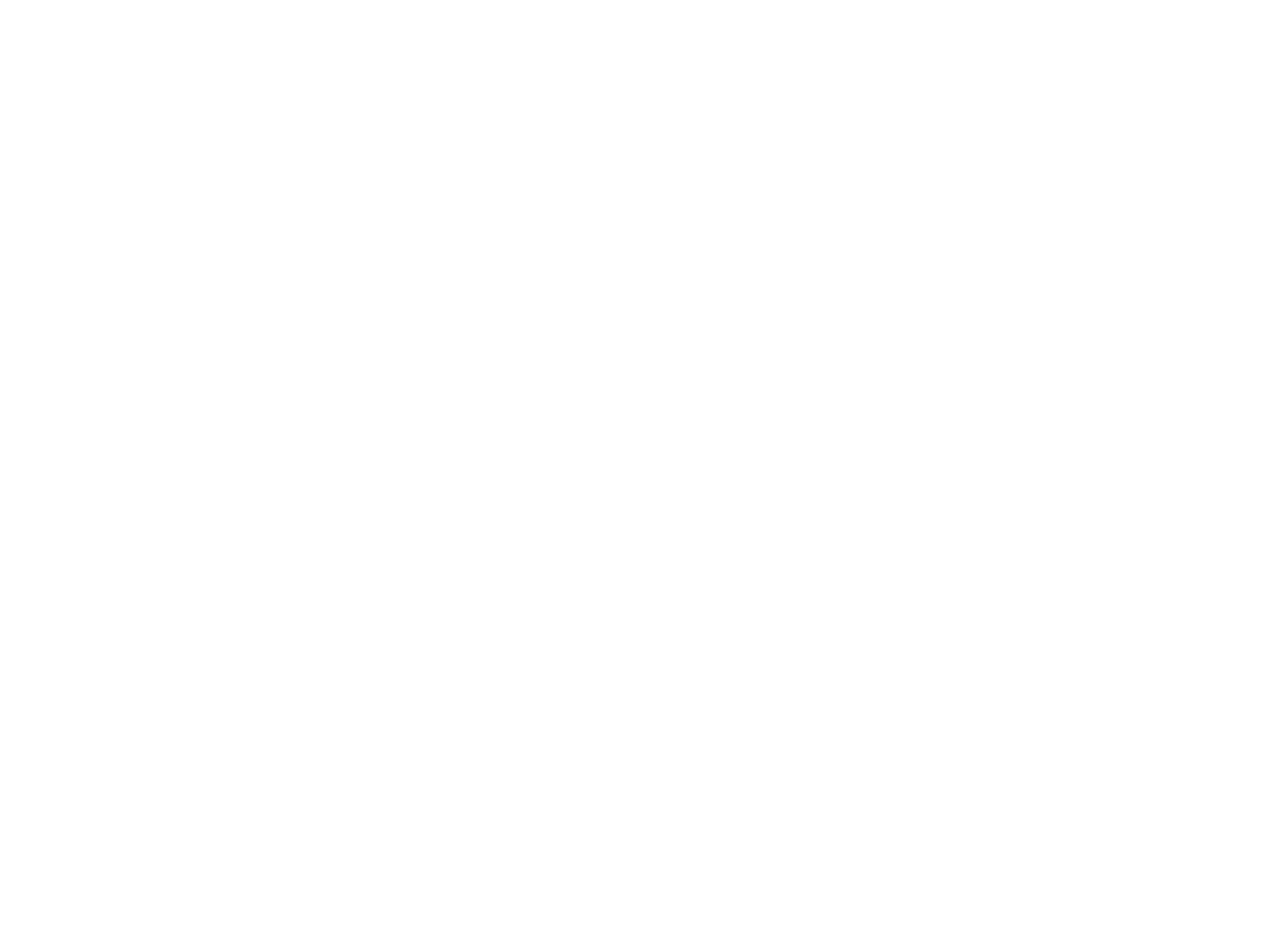
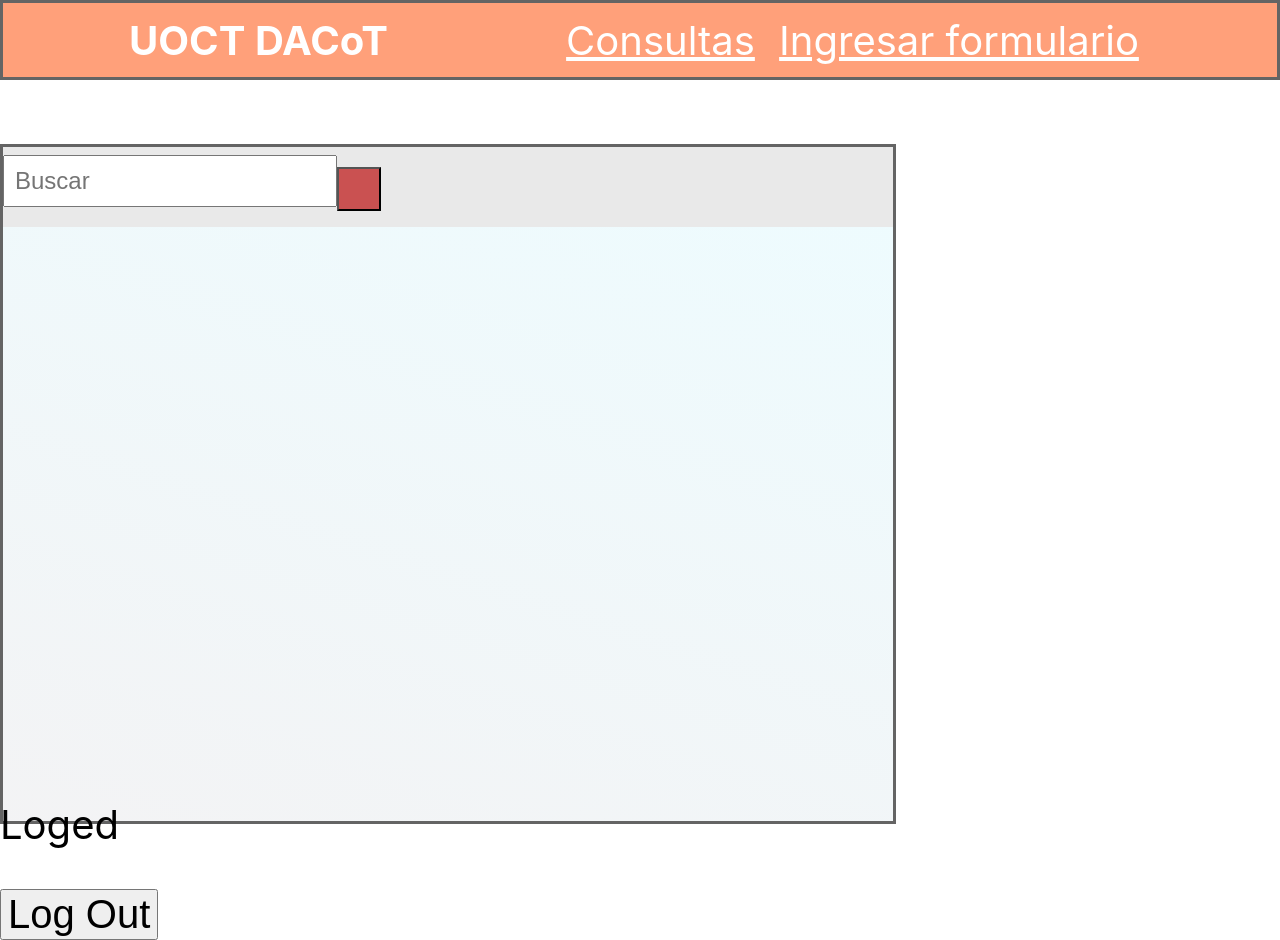
Before and after one commit to DACoT-UOCT/frontend, a React (Create React App) app: page /consulta in a window 1280 px wide. Before the commit the page ends 800 px from the top, so only its background shows below. Built offline with nearby package versions, Linux system fonts and the light colour scheme.

Commit message:
avance en vista de consultas

```diff
--- a/src/App.css
+++ b/src/App.css
@@ -177,7 +177,7 @@
     rgba(129, 129, 144, 0.09287464985994398) 0%,
     rgba(194, 245, 255, 0.2861519607843137) 100%
   );
-  border: 2px solid rgb(100, 100, 100);
+  border: 3px solid rgb(100, 100, 100);
 }
 
 .login-form-view {
@@ -293,14 +293,40 @@
   grid-template:
     "header header" 10vh
     ". ." 8vh
-    "nuevo-s . " 85vh
+    "caja . " 85vh
     /70% auto;
 }
 
 .nuevo-semaforo {
-  grid-area: nuevo-s;
+  grid-area: caja;
 }
 
 .consulta-semaforo {
-  grid-area: consulta-s;
+  grid-area: caja;
+  display: grid;
+  grid-template:
+    "buscador" 10vh
+    "." auto
+    / auto;
 }
+
+.search-container {
+  overflow: hidden;
+  background-color: #e9e9e9;
+  grid-area: buscador;
+}
+.search-container input[type="text"] {
+  padding: 10px;
+  margin-top: 8px;
+  font-size: 24px;
+}
+
+.search-container button {
+  align-self: center;
+  padding: 20px 20px;
+  margin-top: 8px;
+  margin-right: 16px;
+  background: rgb(202, 81, 81);
+  font-size: 17px;
+  cursor: pointer;
+}
--- a/src/components/App.js
+++ b/src/components/App.js
@@ -4,13 +4,12 @@
 import Header from "./Header";
 import Movie from "./Movie";
 import Search from "./Search";
-import NuevoSemaforo from "./NuevoSemaforo";
-import ConsultaSemaforo from "./ConsultaSemaforo";
+import NuevaInstalacion from "./NuevaInstalacion";
+import ConsultaSemaforo from "./ConsultaInstalacion";
 import Login from "./Login";
-import { initialState, loginReducer } from "./Reducer";
+import { initialState, reducer } from "./LoginReducer";
 import { BrowserRouter as Router, Switch, Route } from "react-router-dom";
 import { Link } from "react-router-dom";
-import { BrowserRouter } from "react-router-dom";
 
 export const StateContext = React.createContext();
 export const DispatchContext = React.createContext();
@@ -54,7 +53,7 @@
 
   //   //const { movies, errorMessage, loading } = state;
 
-  const [state, dispatch] = useImmerReducer(loginReducer, initialState);
+  const [state, dispatch] = useImmerReducer(reducer, initialState);
   const { username, password, isLoading, error, isLoggedIn } = state;
   return (
     <DispatchContext.Provider value={dispatch}>
@@ -67,7 +66,7 @@
               <div className="app-container">
                 <Header />
                 <Route path="/consulta" component={ConsultaSemaforo} />
-                <Route path="/nuevo/formulario" component={NuevoSemaforo} />
+                <Route path="/nuevo/formulario" component={NuevaInstalacion} />
               </div>
               <p>Loged</p>
               <Link to="/">
--- /dev/null
+++ b/src/components/BusquedaReducer.js
@@ -0,0 +1,44 @@
+export const initialState = {
+  busqueda: "",
+  isLoading: false,
+  id_consultado: null,
+  no_encontrado: false,
+  metadata: null,
+  imagen_cruce: null,
+};
+
+export function reducer(draft, action) {
+  switch (action.type) {
+    case "field": {
+      draft[action.fieldName] = action.payload;
+      return;
+    }
+    case "buscar": {
+      draft.no_encontrado = false;
+      draft.isLoading = true;
+      draft.id_consultado = null;
+      return;
+    }
+
+    case "success": {
+      draft.isLoading = false;
+      draft.id_consultado = draft.busqueda;
+      draft.busqueda = "";
+      return;
+    }
+    case "error": {
+      draft.no_encontrado = true;
+      draft.isLoading = false;
+      return;
+    }
+
+    // case "toggleTodoCompleted": {
+    //   const todo = draft.todos.find((item) => item.title === action.payload);
+    //   todo.completed = !todo.completed;
+    //   return;
+    // }
+
+    default:
+      return;
+  }
+}
--- /dev/null
+++ b/src/components/ConsultaInstalacion.js
@@ -0,0 +1,75 @@
+import React, { useEffect } from "react";
+import { useImmerReducer } from "use-immer";
+import { initialState, reducer } from "./BusquedaReducer";
+
+const ConsultaSemaforo = () => {
+  const [state, dispatch] = useImmerReducer(reducer, initialState);
+  const {
+    busqueda,
+    isLoading,
+    id_consultado,
+    no_encontrado,
+    metadata,
+    imagen_cruce,
+  } = state;
+
+  async function submitAction() {
+    //aqui se redirige a google y se compara la respuesta con la lista de correos válidos
+    return new Promise((resolve, reject) => {
+      setTimeout(() => {
+        if (busqueda === "1") resolve();
+        else reject();
+      }, 1000);
+    });
+  }
+  const submitClick = async (e) => {
+    e.preventDefault();
+    dispatch({
+      type: "buscar",
+    });
+
+    try {
+      await submitAction();
+      dispatch({ type: "success" });
+    } catch (error) {
+      // console.log(error);
+      dispatch({ type: "error" });
+    }
+  };
+
+  useEffect(() => {
+    console.log(state);
+  }, [state]);
+
+  return (
+    //     <div class="topnav">
+    //   <a class="active" href="#home">Home</a>
+    //   <a href="#about">About</a>
+    //   <a href="#contact">Contact</a>
+    //   <input type="text" placeholder="Search..">
+    // </div>
+    <div className="grid-item consulta-semaforo">
+      <div className="search-container">
+        <form onSubmit={submitClick}>
+          <input
+            type="text"
+            placeholder="Buscar"
+            value={busqueda}
+            onChange={(e) => {
+              dispatch({
+                type: "field",
+                fieldName: "busqueda",
+                payload: e.currentTarget.value,
+              });
+            }}></input>
+          <button type="submit"></button>
+        </form>
+      </div>
+      {isLoading && <p>Buscando</p>}
+      {no_encontrado && <p>Entrada no encontrada</p>}
+      {id_consultado != null && <p>Item buscado {id_consultado} </p>}
+    </div>
+  );
+};
+
+export default ConsultaSemaforo;
--- a/src/components/ConsultaSemaforo.js
+++ /dev/null
@@ -1,11 +0,0 @@
-import React from "react";
-
-const ConsultaSemaforo = () => {
-  return (
-    <div className="grid-item consulta-semaforo">
-      Consulta de una interseccion
-    </div>
-  );
-};
-
-export default ConsultaSemaforo;
--- a/src/components/Login.js
+++ b/src/components/Login.js
@@ -2,7 +2,7 @@
 import "../App.css";
 import { DispatchContext, StateContext } from "./App";
 
-const first_click = true;
+// const first_click = true;
 
 const LoginForm = () => {
   const state = useContext(StateContext);
@@ -20,8 +20,8 @@
     //aqui se redirige a google y se compara la respuesta con la lista de correos válidos
     return new Promise((resolve, reject) => {
       setTimeout(() => {
-        resolve();
-        //reject();
+        if (username == "1") resolve();
+        else reject();
       }, 1000);
     });
   }
@@ -36,7 +36,7 @@
       await submitAction();
       dispatch({ type: "success" });
     } catch (error) {
-      console.log(error);
+      // console.log(error);
       dispatch({ type: "error" });
     }
   };
--- a/src/components/Reducer.js
+++ b/src/components/LoginReducer.js
@@ -3,11 +3,11 @@
   password: "",
   isLoading: false,
   error: "",
-  isLoggedIn: false,
+  isLoggedIn: true,
   first_click_login: false,
 };
 
-export function loginReducer(draft, action) {
+export function reducer(draft, action) {
   switch (action.type) {
     case "field": {
       draft[action.fieldName] = action.payload;
```
Also changed, not shown: modelos de datos/consulta_por_id.json (+6 -3 lines), src/components/NuevaInstalacion.js (renamed from src/components/NuevoSemaforo.js).
